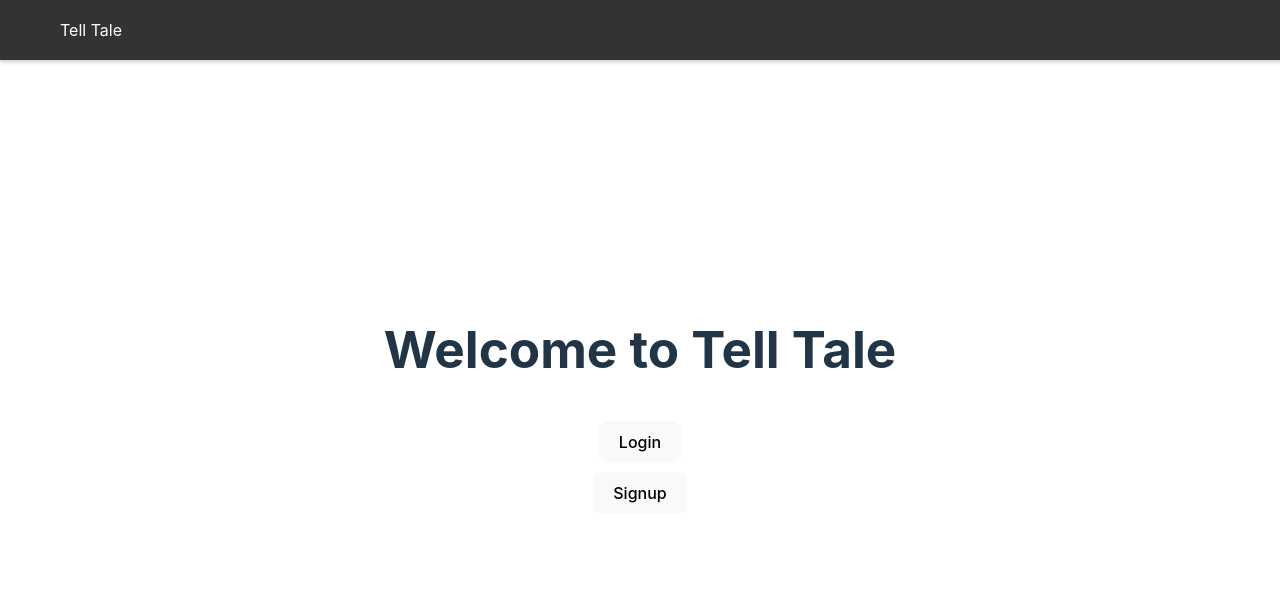
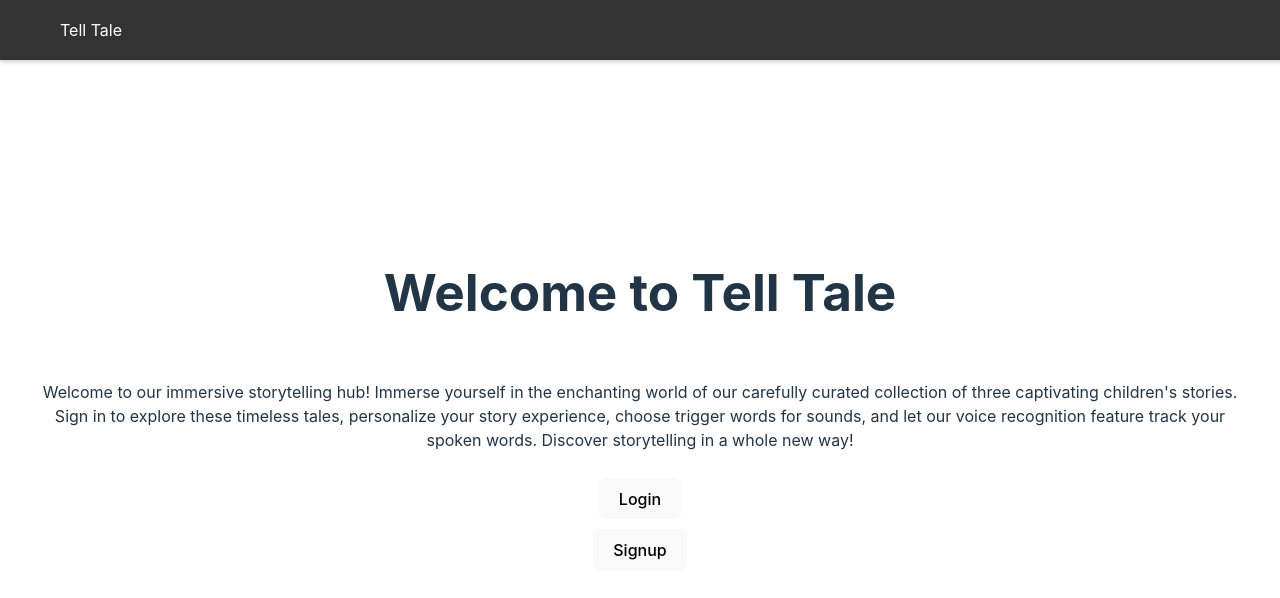
Before and after one commit to moraan/tell_tale, a React (Vite) app: page / in a window 1280 px wide. Shown: the top 598 px of the page. Built offline with nearby package versions, Linux system fonts and the light colour scheme.

Commit message:
add landing description

```diff
--- a/src/components/Landing.tsx
+++ b/src/components/Landing.tsx
@@ -22,6 +22,9 @@ function Landing() {
   return (
     <div className="landing-container">
       <h1>Welcome to Tell Tale</h1>
+      <p className="intro-description">
+        Welcome to our immersive storytelling hub! Immerse yourself in the enchanting world of our carefully curated collection of three captivating children's stories. Sign in to explore these timeless tales, personalize your story experience, choose trigger words for sounds, and let our voice recognition feature track your spoken words. Discover storytelling in a whole new way!
+      </p>
       <Link to="/login">
         <button>Login</button>
       </Link>
```
